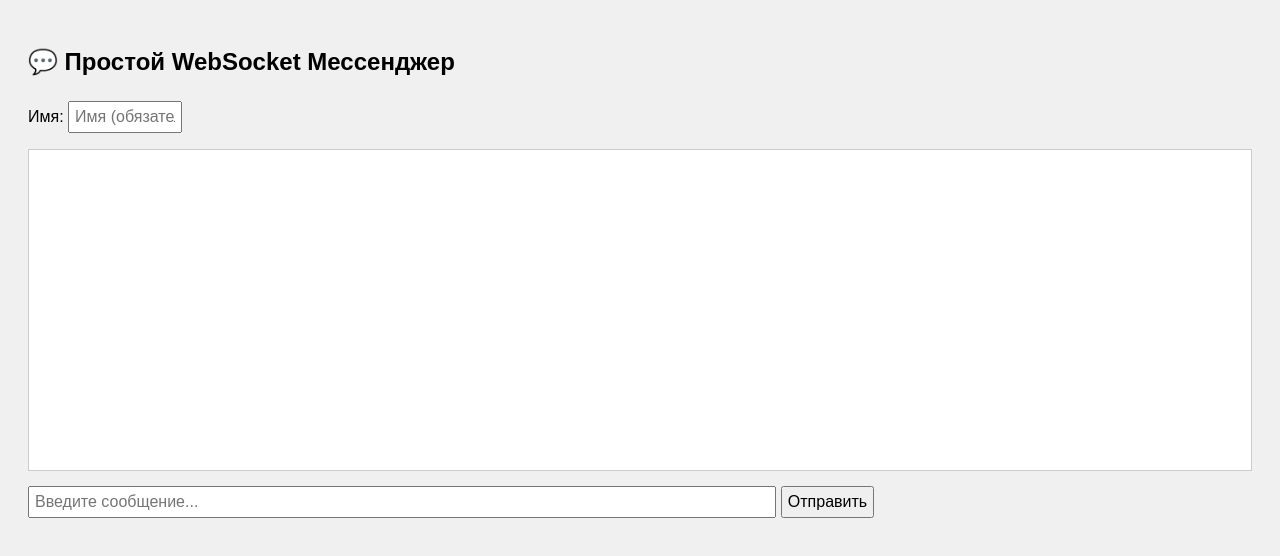
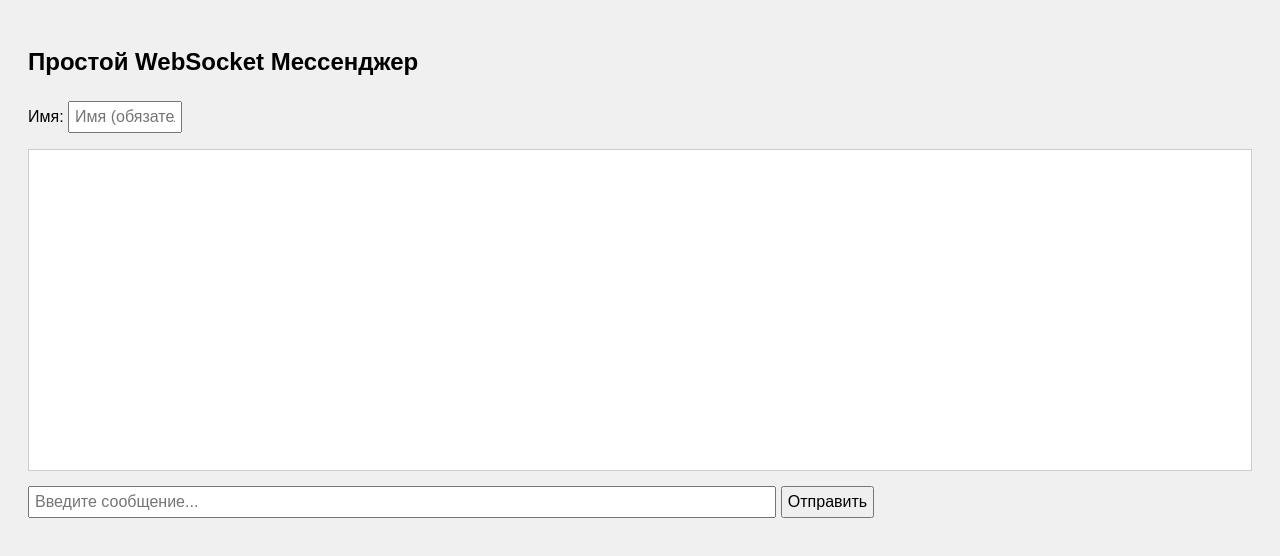
Before and after one commit to Victor-Src/messenger-server, a website: page client/index.html in a window 1280 px wide. Drawn offline with Linux system fonts and the light colour scheme.

Commit message:
Удалены смайлики

```diff
--- a/client/index.html
+++ b/client/index.html
@@ -45,7 +45,7 @@
   </style>
 </head>
 <body>
-  <h2>💬 Простой WebSocket Мессенджер</h2>
+  <h2>Простой WebSocket Мессенджер</h2>
 
   <div>
     <label>Имя: </label>
@@ -61,7 +61,7 @@
     const socket = new WebSocket("wss://messenger-server-l789.onrender.com");
 
     socket.addEventListener("open", () => {
-      console.log("✅ Соединение установлено");
+      console.log("Соединение установлено");
     });
 
     socket.addEventListener("message", async (event) => {
```
Also changed, not shown: server.js (+4 -4 lines), 1 other file.
